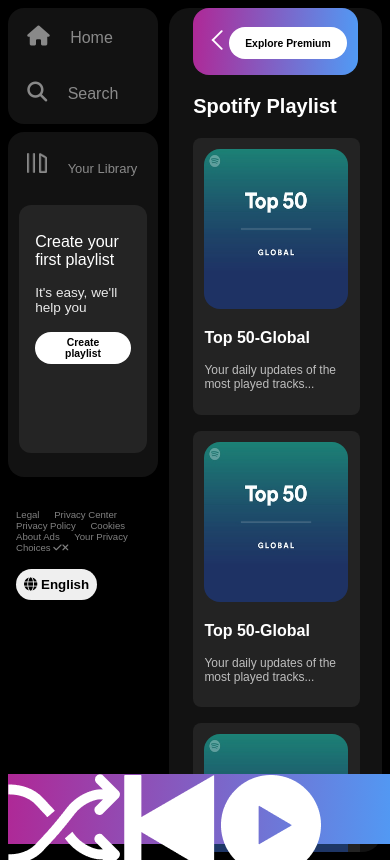
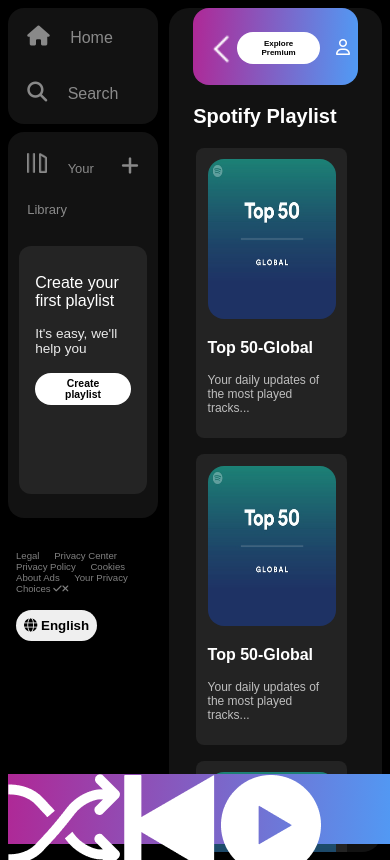
Before and after one commit to Peeal001/spotify-webplayers, a plain HTML site: page index.html in a window 390 px wide. Drawn offline with Linux system fonts and the light colour scheme.

Commit message:
redesign1

```diff
--- a/index.html
+++ b/index.html
@@ -63,11 +63,11 @@
         <div class="main-container">
             <div class="sticky-nav">
                 <div class="sticky-nav-icon">
-                    <img src="assets/backward_icon.png" alt="">
+                    <img src="assets/backward_icon.png" class="back-icon" alt="">
                     <img src="assets/forward_icon.png" class="hide" alt="">
                 </div>
                 <div class="sticky-nav-details">
-                    <button class="badge nav-item">Explore Premium</button>
+                    <button class="badge explore-btn nav-item">Explore Premium</button>
                     <button class="badge nav-item dark-badge hide"><i class="fa-regular fa-circle-down"></i>Install App</button>
                     <i class="fa-regular fa-user nav-item"></i>
                 </div>
--- a/style.css
+++ b/style.css
@@ -87,7 +87,7 @@ body{
 
 }
 .badge{
-    background-color: #fff;
+    background-color: white;
     border: none;
     border-radius: 100px;
     padding: 0.25rem 1rem;
@@ -158,6 +158,11 @@ body{
     justify-content:center ;
 
 }
+.back-icon{
+    margin-top: 9px;
+    width: 2rem;
+   }
+
 
 .nav-item{
     margin-right: 1rem;
@@ -165,6 +170,7 @@ body{
 .sticky-nav-details i{
     margin-right: 0.5rem;
 }
+
 .music-container{
     background-color: #121212;
 }
@@ -300,16 +306,12 @@ a{
     .lib-option a{
         font-size: 13px;
     }
-    .icons{
+    /* .icons{
         display: none;
-    }
-    .sticky-nav{
-        overflow: hidden; /* or any desired value like 'auto' */
-        white-space: nowrap; /* prevents text from wrapping */
-        text-overflow: ellipsis; /* adds ellipsis (...) for overflow */
-    }
+    } */
     .card{
-        width: 9rem;
+        width: 8rem;
+        margin-left: 0.2rem;
     }
 
     .music-container{
@@ -323,4 +325,11 @@ a{
     .social-media-icon{
         display: flex;
     }
+   .explore-btn{
+    font-size: 8px;
+   }
+   .back-icon{
+    margin-top: 9px;
+   }
+
 }
```
